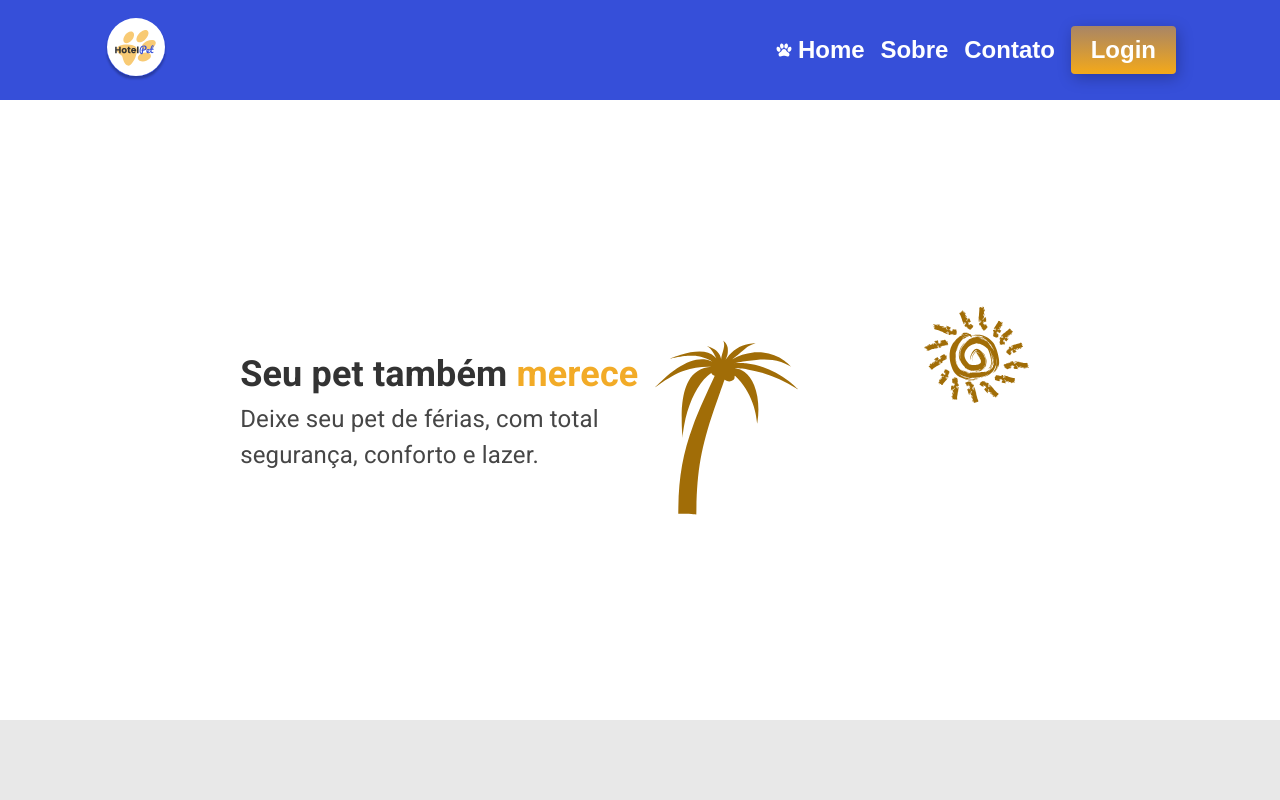
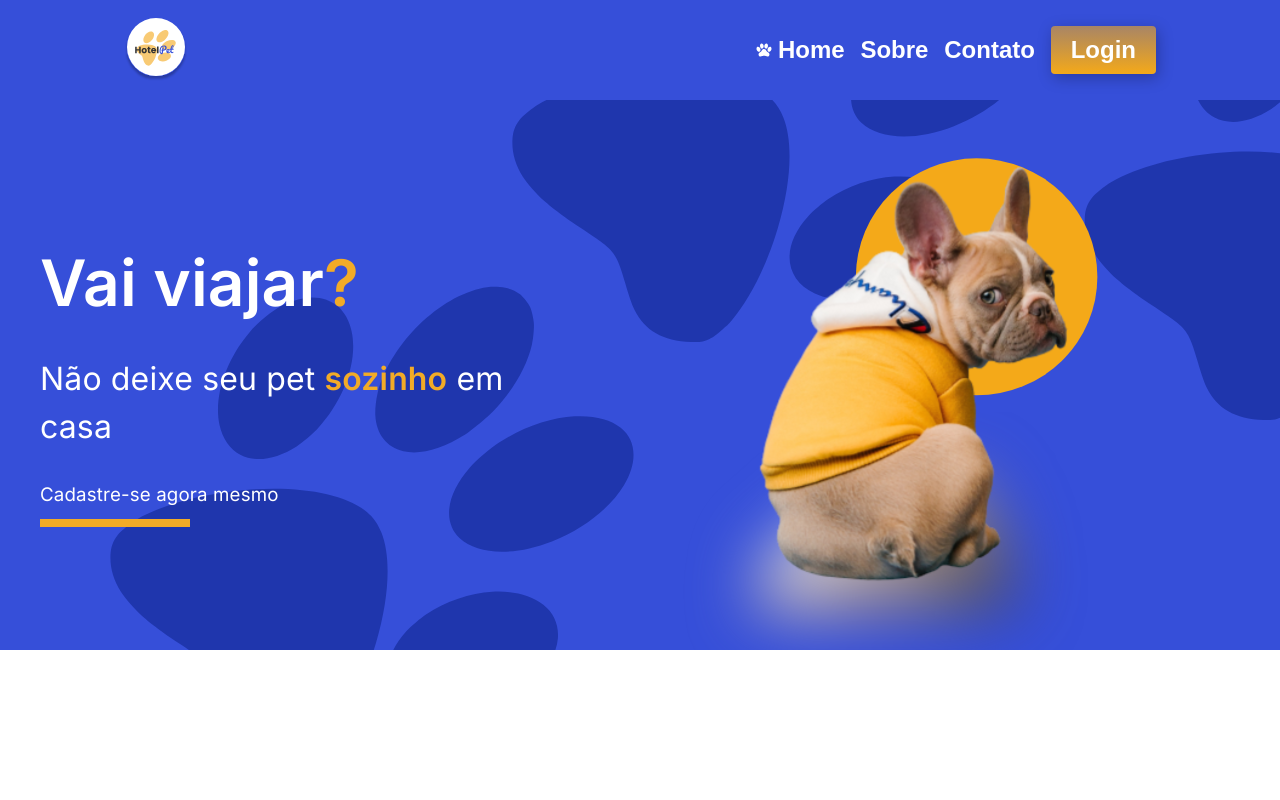
Before and after one commit to fabioalmeida08/Hotel-Pet, a React (Create React App) app: page / in a window 1280 px wide. Shown: the top 800 px of the page. Built offline with nearby package versions, Linux system fonts and the light colour scheme.

Commit message:
ref: home refactored

```diff
--- a/src/components/HeaderHome/styles.ts
+++ b/src/components/HeaderHome/styles.ts
@@ -8,6 +8,8 @@ export const Container = styled.div`
   align-items: center;
   justify-content: space-around;
   gap: 200px;
+  padding: 0 calc((100vw - 1200px) / 2);
+  margin: 0 auto;
 
   @media screen and (min-width: 905px) {
     gap: 400px;
--- a/src/components/HomeInfo/styles.ts
+++ b/src/components/HomeInfo/styles.ts
@@ -10,12 +10,16 @@ const DivWrapper = styled.div<backGroundType>`
   display: flex;
   justify-content: center;
   align-items: center;
+  overflow: hidden;
+  margin: 0 auto;
+  padding: 0px calc((100vw - 1200px) / 2);
   background-color: ${(prop) =>
     prop.background !== true ? "var(--secundary-1)" : "var(--primary-1)"};
   span {
     height: 0px;
     width: 1px;
   }
+
   div {
     display: flex;
     position: absolute;
@@ -30,6 +34,10 @@ const DivWrapper = styled.div<backGroundType>`
       color: ${(prop) =>
         prop.background !== true ? "var(--primary-1)" : "var(--secundary-1)"};
     }
+  }
+
+  p{
+    color: white;
   }
   @media (min-width: 768px) {
     flex-direction: ${(prop)=> prop.invert === true ? "row": "row-reverse"};
@@ -68,11 +76,21 @@ const DivOrganizer = styled.div`
   display: flex;
   flex-direction: column;
   align-items: center;
-
+  justify-content: space-between;
+  width: 100%;
+  overflow: hidden;
+  img{
+    width: 500px;
+  }
   p{
     max-width: 30ch;
     font-size: var(--paragraph-2);
-    color: var( --grey-2);
+  }
+
+  @media (min-width: 766px){
+    p{
+      color: var(--gray-2)
+    }
   }
 `;
 
--- /dev/null
+++ b/src/pages/home/StyledHomeIntro.tsx
@@ -0,0 +1,151 @@
+import styled from 'styled-components'
+import { styles } from '../../styles/globalStyle'
+
+const StyledHomeIntro = styled.div`
+  width: 100%;
+  padding: 20px;
+  margin: 0 auto;
+  overflow: hidden;
+  justify-content: center;
+  align-items: center;
+  flex-wrap: wrap;
+  position: relative;
+  height: 170px;
+  background: ${styles.colors['primary-color']};
+  font-family: 'Inter';
+  color: ${styles.colors.white};
+
+  .info-container{
+    display: flex;
+  justify-content: center;
+  flex-direction: column;
+  align-items: center;
+  padding: 0;
+  position: relative;
+  z-index: 10;
+  }
+  .dog-home{
+    display: none;
+    position: relative;
+    z-index: 10;
+  }
+
+  .bg-home{
+    position: absolute;
+    height: 150px;
+    z-index: 5;
+  }
+
+  h2{
+    color: ${styles.colors.white};
+    font-family: 'Inter';
+    font-weight: 600;
+    font-size: 32px;
+  }
+  p{
+    text-align: center;
+    font-size: 20px;
+  }
+
+  span{
+    color: ${styles.colors['secundary-1']};
+    font-weight: 600;
+  }
+
+  h3{
+    font-weight: 400;
+    position: relative;
+    display: flex;
+    align-items: center;
+    gap: 4px;
+  }
+
+svg{
+  cursor: pointer;
+  animation: arrow 2s infinite;
+}
+
+@keyframes arrow {
+  0%{
+    opacity: 0;
+    transform: scale(1);
+  }33%{
+    transform: scale(1.3);
+    opacity: 1;
+  }100%{
+    transform: scale(1);
+    opacity: 0;
+  }
+}
+
+  h3::before{
+    content: "";
+    width: 100px;
+    height: 8px;
+    background: ${styles.colors['secundary-1']};
+    display: block;
+    position: absolute;
+    bottom: -4px;
+    z-index: -1;
+  }
+
+  @media (min-width: 767px){
+    height: 550px;
+    display: flex;
+    justify-content: space-between;
+    flex-direction: row-reverse;
+    position: relative;
+    flex-wrap: nowrap;
+
+
+    .dog-home{
+      display: block;
+      width: 60vw;;
+      position: relative;
+      z-index: 100;
+    }
+
+    .bg-home{
+      position: absolute;
+      left: 0;
+      bottom: 0;
+      height: 60vw;
+    }
+
+    .info-container{
+    align-items: flex-start;
+    gap: 12px;
+    }
+
+    h2{
+    font-size: 64px;
+    text-align: left;
+  }
+  p{
+    text-align: left;
+    font-size: 32px;
+  }
+
+  h3{
+    gap: 12px;
+    :hover{
+      filter: scale(1.2);
+    }
+  }
+
+  h3::before{
+    content: "";
+    width: 150px;
+    bottom: -12px;
+  }
+  }
+
+  @media (min-width: 1200px){
+    padding: 0px calc((100vw - 1200px) / 2);
+
+    .dog-home{
+      height: 600px;
+    }
+  }
+`
+export default StyledHomeIntro
--- a/src/pages/home/index.tsx
+++ b/src/pages/home/index.tsx
@@ -1,8 +1,14 @@
 import HeaderHome from "../../components/HeaderHome"
 import HomeInfo from "../../components/HomeInfo"
+import home_dog from '../../assets/svg/cachorro_Home.svg'
+import bg_home from '../../assets/svg/bg_home.svg'
+import { BsArrowRight } from 'react-icons/bs';
+import StyledHomeIntro from "./StyledHomeIntro";
+import {useNavigate} from 'react-router-dom'
 
 const Home = () => {
 
+const navigate = useNavigate()
 
   const Info = [
     {
@@ -31,6 +37,21 @@ const Home = () => {
     return (
       <>
        <HeaderHome/>
+       <StyledHomeIntro>
+         <img src={home_dog} className={'dog-home'}></img>
+         <img src={bg_home} className={'bg-home'}></img>
+          <div className='info-container'>
+            <div>
+         <h2>Vai viajar<span>?</span></h2>
+         </div>
+         <div></div>
+         <p>Não deixe seu pet <span>sozinho</span> em casa </p>
+         <div></div>
+         <h3>Cadastre-se agora mesmo <BsArrowRight
+         onClick={() => navigate('/cadastro')}
+         color="#F4A919" size={'40px'}/></h3>
+         </div>
+       </StyledHomeIntro>
        {
          Info.map((item,index)=> (<HomeInfo key={index}paragraph={item.paragraph} label={item.label} svg={item.svg} background={item.background} invert={item.invert} />) )
        }
```
Also changed, not shown: src/assets/svg/bg_home.svg (added), src/assets/svg/cachorro_Home.svg (added).
